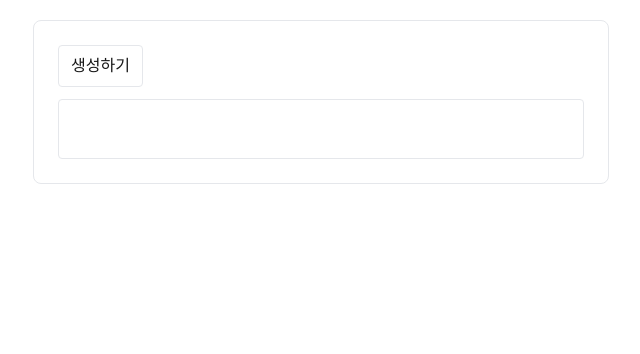
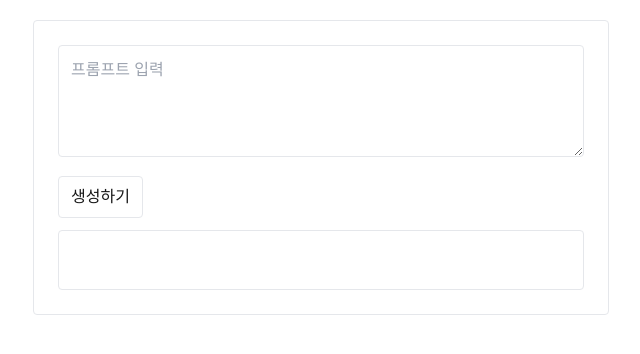
Before and after one commit to JinWorkBench/Coffee-AI, a Next.js app: page / in a window 1280 px wide. Shown: the top 354 px of the page, without its empty margins (319-959 px from the left). Built offline with nearby package versions, Linux system fonts and the light colour scheme.

Commit message:
feat: 사용자 입력 프롬프트 UI와 기능 추가

```diff
--- a/src/app/api/ai/bean/route.ts
+++ b/src/app/api/ai/bean/route.ts
@@ -2,14 +2,20 @@ import OpenAI from "openai";
 
 const client = new OpenAI({ apiKey: process.env.OPENAI_API_KEY });
 
-export async function POST() {
+export async function POST(req: Request) {
   if (!process.env.OPENAI_API_KEY) {
     return Response.json({ error: "OPENAI_API_KEY가 존재하지 않습니다." }, { status: 500 });
   }
 
   // 하드 코딩 (기본)
   const model = "gpt-4o-mini";
-  const input = "에티오피아 시다모 G1 아르베고나 물루게타 문타샤 레게제 LOT 내추럴";
+
+  // 프롬프트 입력 받기
+  const { prompt } = await req.json();
+  const input = String(prompt ?? "").trim();
+  if (!input) {
+    return Response.json({ error: "prompt가 비어 있습니다." }, { status: 400 });
+  }
 
   const response = await client.responses.create({ model, input });
 
--- a/src/app/components/BeanExplainer.tsx
+++ b/src/app/components/BeanExplainer.tsx
@@ -3,6 +3,7 @@
 import { useState } from 'react';
 
 export default function Page() {
+  const [prompt, setPrompt] = useState('');
   const [text, setText] = useState('');
   const [loading, setLoading] = useState(false);
 
@@ -10,21 +11,25 @@ export default function Page() {
     setLoading(true);
     setText('');
     try {
-      const res = await fetch('/api/ai/bean', { method: 'POST' });
-      if (!res.ok) throw new Error('서버 오류');
+      const res = await fetch('/api/ai/bean', {
+        method: 'POST',
+        headers: { 'Content-Type': 'application/json' },
+        body: JSON.stringify({ prompt }),
+      });
       const data = await res.json();
+      if (!res.ok) throw new Error(data?.error || '서버 오류');
       setText(data.text ?? '(응답 없음)');
-    } catch (e: unknown) {
-      const message = e instanceof Error ? e.message : String(e);
-      setText('요청 실패: ' + message);
+    } catch (e: any) {
+      setText('요청 실패: ' + (e?.message ?? e));
     } finally {
       setLoading(false);
     }
   }
 
   return (
-    <main className="p-6 mt-5 max-w-xl mx-auto border border-[#e5e7eb] rounded-lg">
-      <button onClick={run} disabled={loading} className="px-3 py-2 border rounded">
+    <main className="p-6 mt-5 max-w-xl mx-auto border rounded">
+      <textarea value={prompt} onChange={(e)=>setPrompt(e.target.value)} className="w-full h-28 border rounded p-3" placeholder="프롬프트 입력" />
+      <button onClick={run} disabled={loading} className="mt-3 px-3 py-2 border rounded">
         {loading ? '생성 중…' : '생성하기'}
       </button>
       <pre className="mt-3 whitespace-pre-wrap border rounded p-3 min-h-[60px]">{text}</pre>
```
